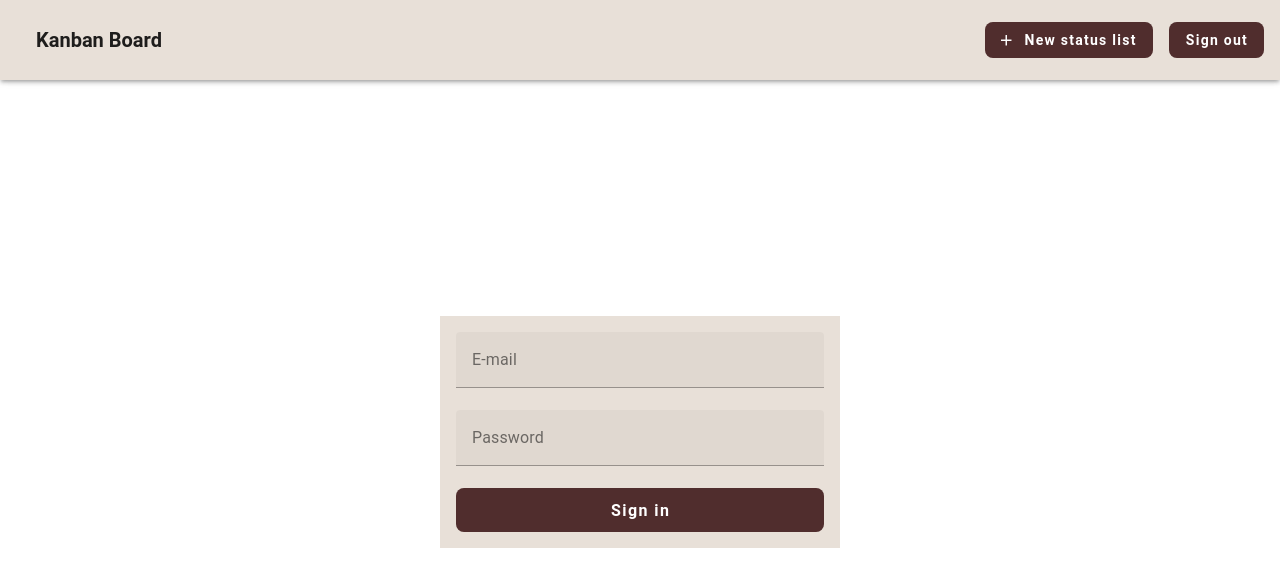
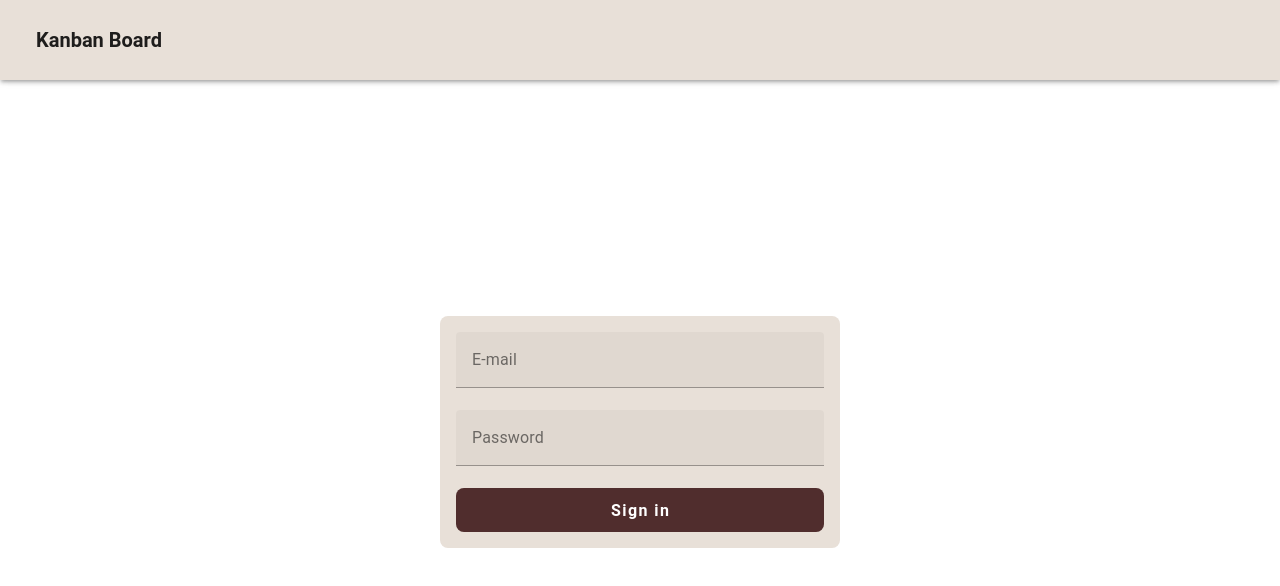
Before and after one commit to malthesers/vue-kanban, a Vue app: page / in a window 1280 px wide. Shown: the top 586 px of the page. Built offline with nearby package versions, Linux system fonts and the light colour scheme; no server answers; the database is empty.

Commit message:
Hidden header buttons while not signed in

```diff
--- a/src/components/AuthenticationPanel/AuthenticationPanel.vue
+++ b/src/components/AuthenticationPanel/AuthenticationPanel.vue
@@ -1,6 +1,6 @@
 <template>
   <VMain class="h-screen d-flex">
-    <VSheet class="w-100 mx-auto my-auto h-fit px-4 py-4" max-width="400"> <LoginForm /></VSheet>
+    <VSheet class="w-100 mx-auto my-auto h-fit px-4 py-4 rounded-lg" max-width="400"> <LoginForm /></VSheet>
   </VMain>
 </template>
 
--- a/src/components/layout/AppHeader.vue
+++ b/src/components/layout/AppHeader.vue
@@ -1,11 +1,15 @@
 <template>
   <VAppBar :elevation="3" class="py-2 px-4">
     <VAppBarTitle class="font-weight-bold">Kanban Board</VAppBarTitle>
-    <VSheet class="d-flex ga-4">
+    <VSheet v-if="isLoggedIn" class="d-flex ga-4">
       <AddStatusContainerButton />
       <SignOutButton />
     </VSheet>
   </VAppBar>
 </template>
 
-<script setup lang="ts"></script>
+<script setup lang="ts">
+import { useAuthStore } from '@/stores/authStore'
+
+const { isLoggedIn } = useAuthStore()
+</script>
```
